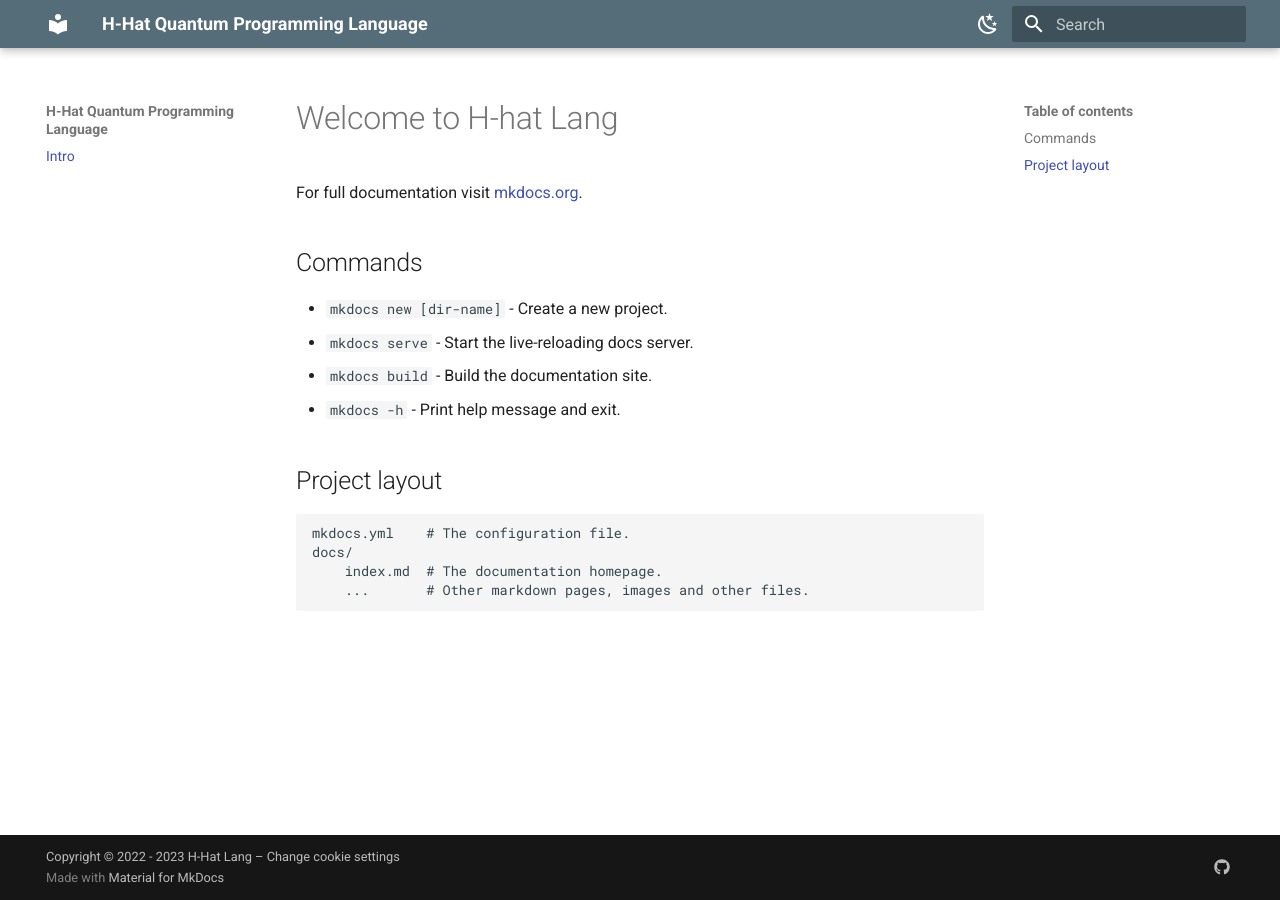
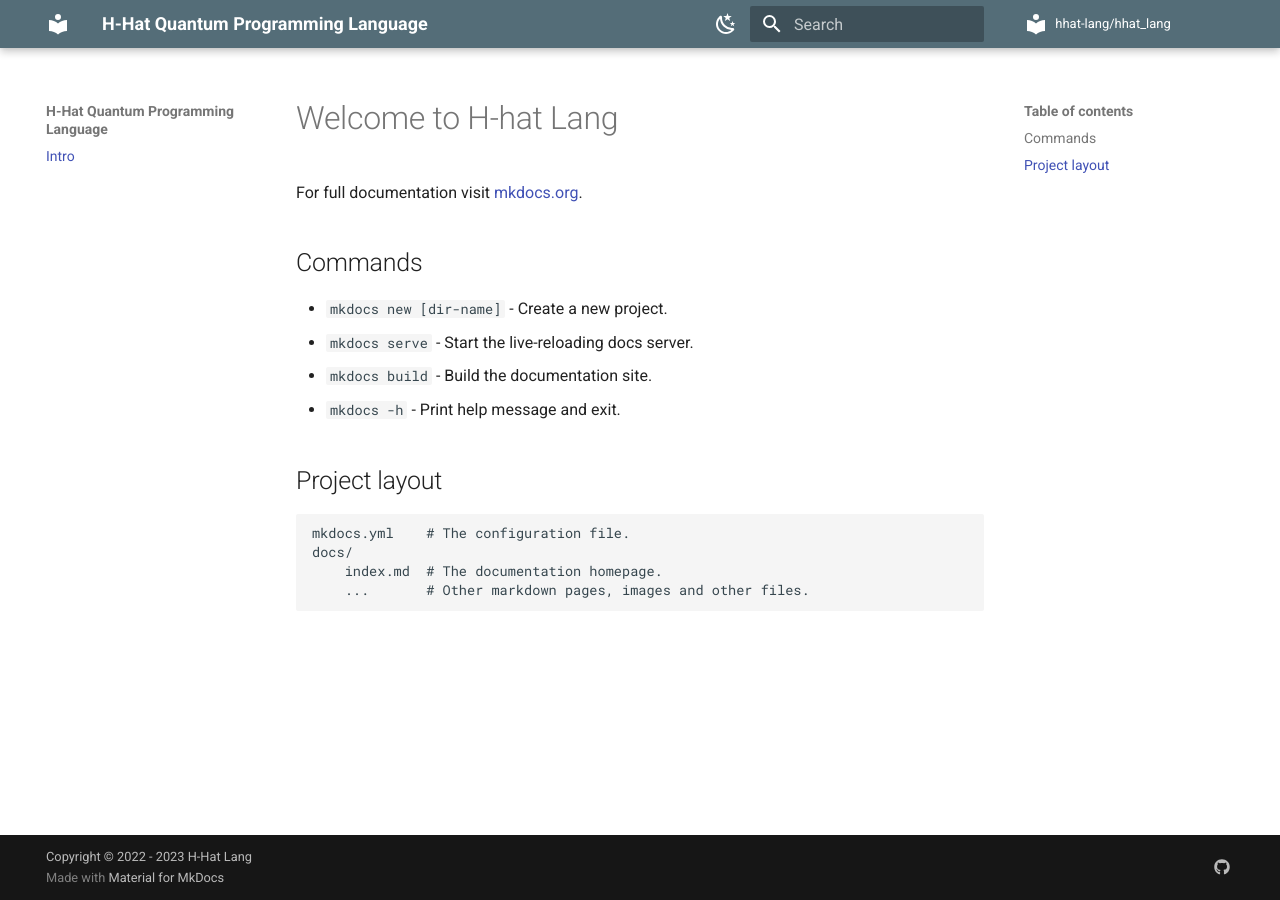
Before and after one commit to hhat-lang/docs, an MkDocs documentation site: the page built from docs/index.md, in a window 1280 px wide. Built offline with MkDocs 1.6.1 and Material for MkDocs 9.7.7, drawn with Linux system fonts in a browser that asks for light colours; comment, search, counter and statistics services are not loaded.

Commit message:
Update mkdocs config

```diff
--- a/mkdocs.yml
+++ b/mkdocs.yml
@@ -4,9 +4,10 @@
 site_url: 'https://hhat-lang.github.io/docs/'
 
 copyright: >
-  Copyright &copy; 2022 - 2023 H-Hat Lang –
-  <a href="#__consent">Change cookie settings</a>
+  Copyright &copy; 2022 - 2023 H-Hat Lang
 docs_dir: docs/
+repo_name: hhat-lang/hhat_lang
+repo_url: https://github.com/hhat-lang/hhat_lang
 nav:
   - Intro: 'index.md'
 
```
